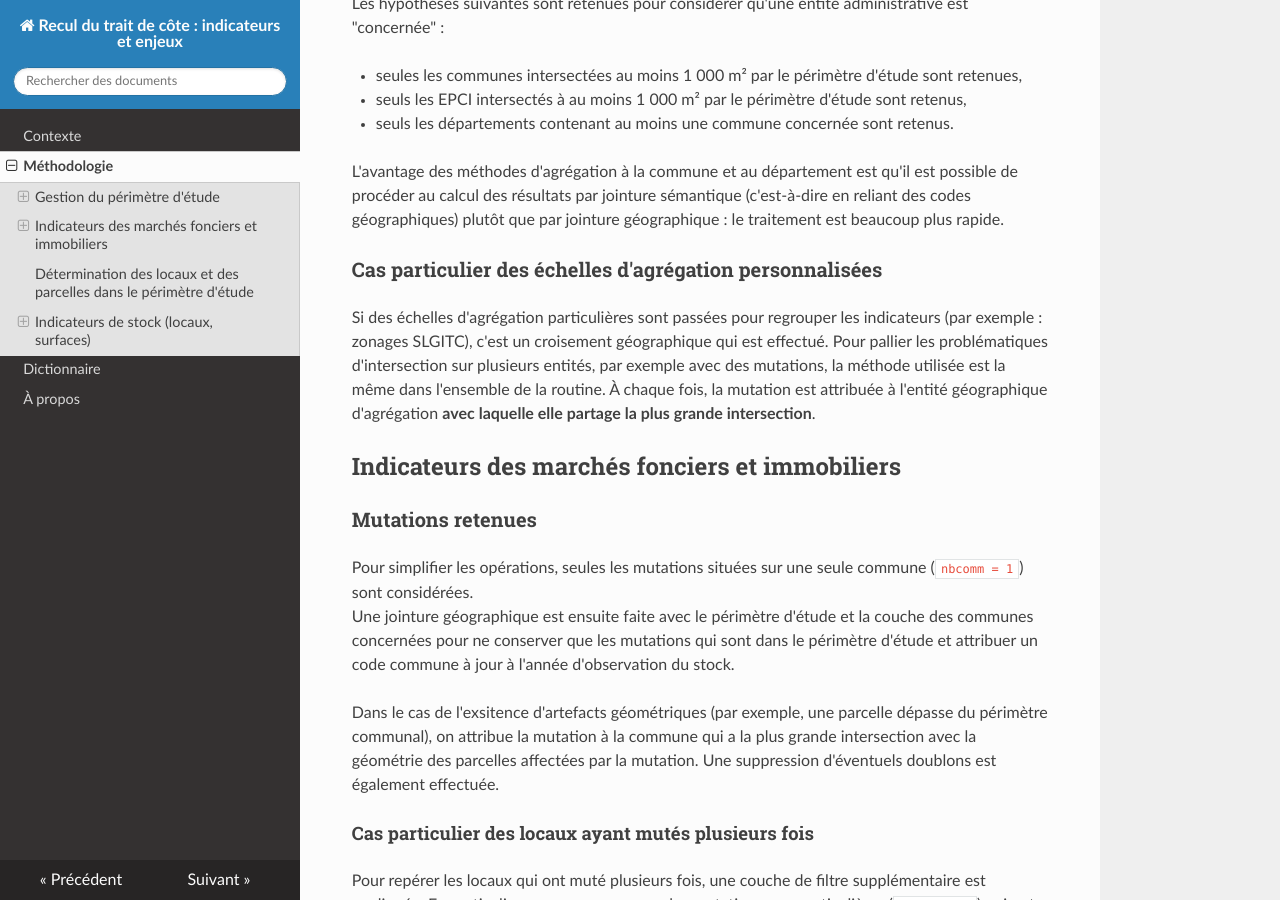
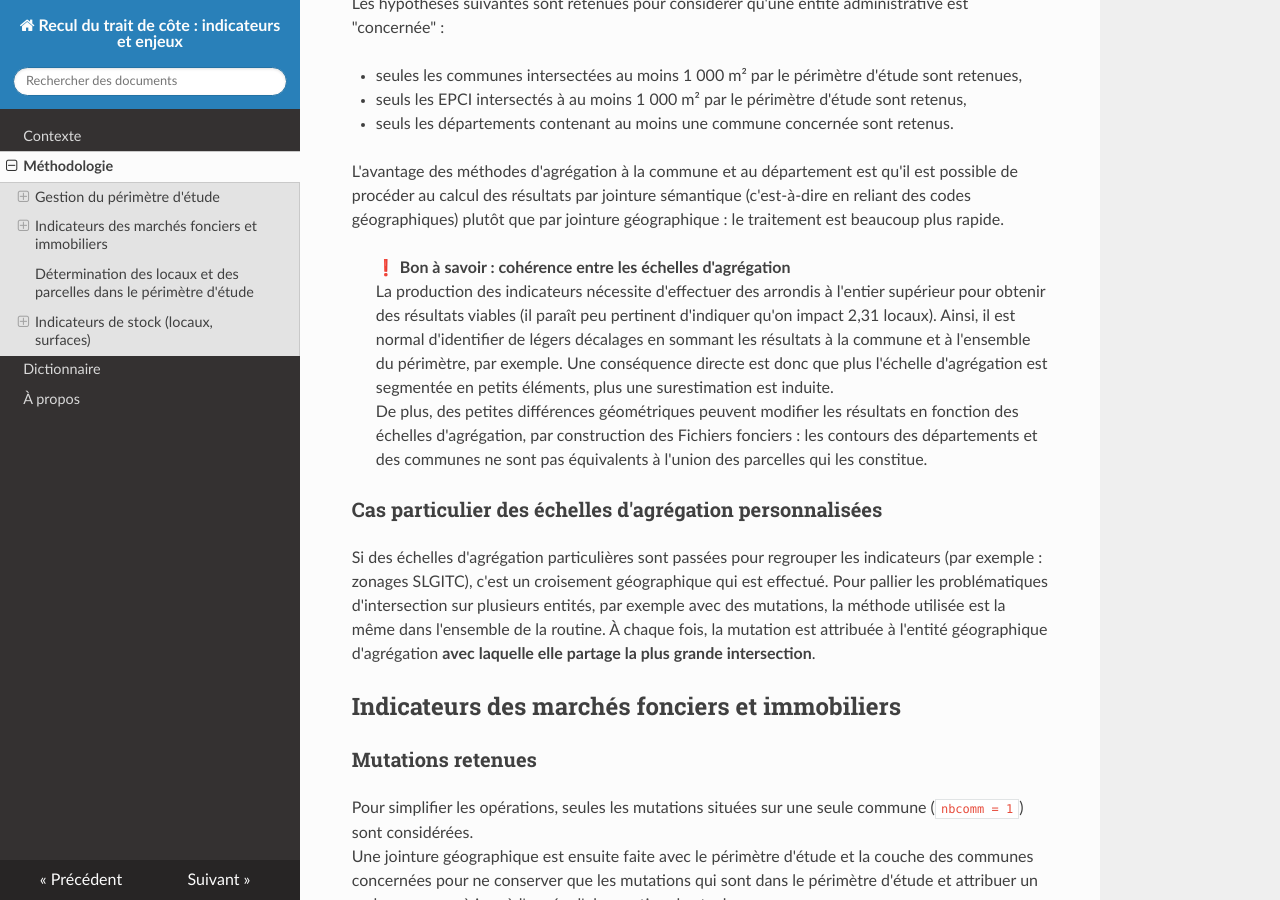
Before and after one commit to hugo-deluca/tdc_docs, an MkDocs documentation site: the page built from docs/methodologie.md, in a window 1280 px wide and 900 px high, scrolled down 854 px. Built offline with MkDocs 1.6.1, drawn with Linux system fonts in a browser that asks for light colours; nearby versions of some CDN libraries.

Commit message:
ajout précision arrondis

```diff
--- a/docs/methodologie.md
+++ b/docs/methodologie.md
@@ -21,6 +21,11 @@ Les hypothèses suivantes sont retenues pour considérer qu'une entité administ
 * seuls les départements contenant au moins une commune concernée sont retenus.
 
 L'avantage des méthodes d'agrégation à la commune et au département est qu'il est possible de procéder au calcul des résultats par jointure sémantique (c'est-à-dire en reliant des codes géographiques) plutôt que par jointure géographique : le traitement est beaucoup plus rapide.
+
+> ❗ **Bon à savoir : cohérence entre les échelles d'agrégation**
+> La production des indicateurs nécessite d'effectuer des arrondis à l'entier supérieur pour obtenir des résultats viables (il paraît peu pertinent d'indiquer qu'on impact 2,31 locaux). Ainsi, il est normal d'identifier de légers décalages en sommant les résultats à la commune et à l'ensemble du périmètre, par exemple. Une conséquence directe est donc que plus l'échelle d'agrégation est segmentée en petits éléments, plus une surestimation est induite.
+> De plus, des petites différences géométriques peuvent modifier les résultats en fonction des échelles d'agrégation, par construction des Fichiers fonciers : les contours des départements et des communes ne sont pas équivalents à l'union des parcelles qui les constitue.
+
 
 ### Cas particulier des échelles d'agrégation personnalisées
 
```
